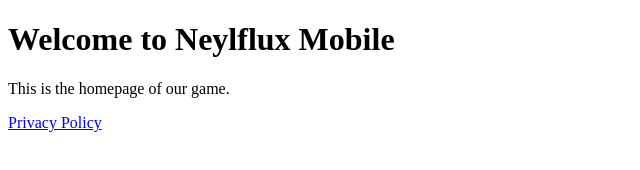
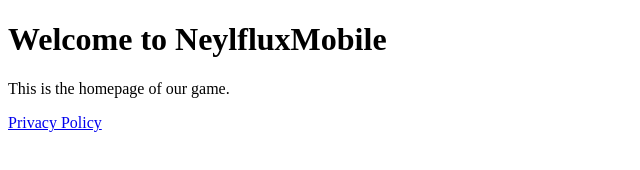
Before and after one commit to ShadeflareStudios/shadeflarestudios.github.io, a plain HTML site: page index.html in a window 1280 px wide. Shown: the full height of the page, 0-640 px from the left. Drawn offline with Linux system fonts and the light colour scheme.

Commit message:
Update index.html

```diff
--- a/index.html
+++ b/index.html
@@ -2,10 +2,10 @@
 <html lang="en">
 <head>
   <meta charset="UTF-8">
-  <title>Neylflux - Homepage</title>
+  <title>NeylfluxMobile - Homepage</title>
 </head>
 <body>
-  <h1>Welcome to Neylflux Mobile</h1>
+  <h1>Welcome to NeylfluxMobile</h1>
   <p>This is the homepage of our game.</p>
   <a href="privacy.html">Privacy Policy</a>
 </body>
```
